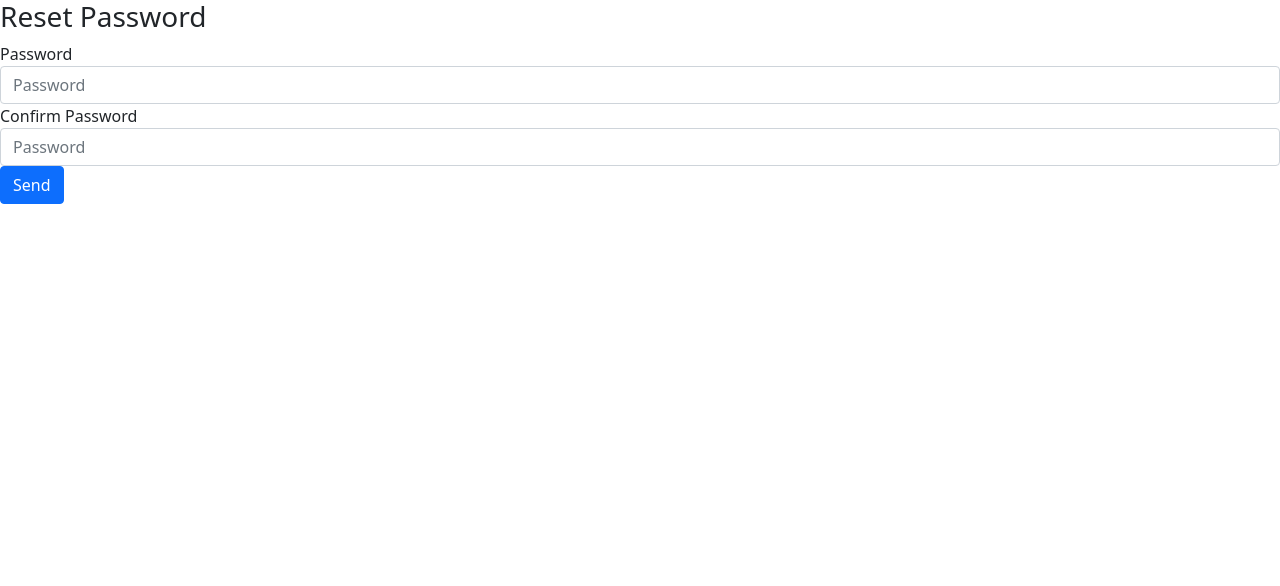
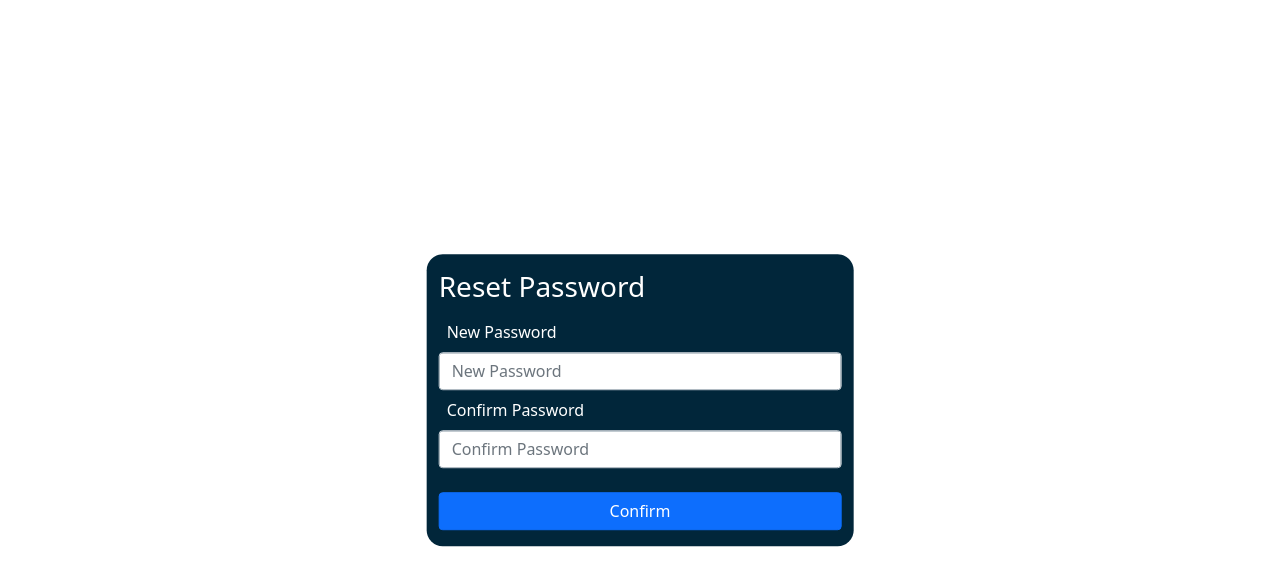
Before and after one commit to hanifnml/miniproject-todo-app-frontend, a React (Create React App) app in the folder react-app/: page /Reset in a window 1280 px wide. Shown: the top 586 px of the page. Built offline with nearby package versions, Linux system fonts and the light colour scheme.

Commit message:
syncing repos

```diff
--- a/react-app/package.json
+++ b/react-app/package.json
@@ -10,6 +10,7 @@
     "@testing-library/user-event": "^12.8.3",
     "bootstrap": "^5.1.0",
     "react": "^17.0.2",
+    "react-bootstrap-validation": "^0.1.11",
     "react-dom": "^17.0.2",
     "react-router-dom": "^5.3.0",
     "react-scripts": "4.0.3",
--- a/react-app/src/App.js
+++ b/react-app/src/App.js
@@ -2,6 +2,7 @@ import './App.css';
 import { BrowserRouter, Switch, Route } from 'react-router-dom';
 // import Navbar from './Components/Navbar';
 import Reset from "./Pages/Reset";
+import Forgot from './Pages/Forgot';
 
 function App() {
   return (
@@ -9,6 +10,7 @@ function App() {
       <BrowserRouter>
         <Switch>
           <Route exact path='/Reset' component={Reset} />
+          <Route exact path='/Forgot' component={Forgot} />
         </Switch>
       </BrowserRouter>
     </div>
--- /dev/null
+++ b/react-app/src/Pages/Forgot.js
@@ -0,0 +1,13 @@
+import React from 'react';
+import '../modules/ForgotForm';
+import ForgotForm from '../modules/ForgotForm';
+
+function Forgot() {
+  return (
+    <div>
+      <ForgotForm />
+    </div>
+  )
+}
+
+export default Forgot
--- a/react-app/src/Pages/Reset.js
+++ b/react-app/src/Pages/Reset.js
@@ -1,25 +1,10 @@
 import React from 'react';
+import ResetForm from '../modules/ResetForm';
 
 
 function Reset() {
   return (
-    <div>
-      <form className="form-reset">
-        <h3>Reset Password</h3>
-
-        <div className="form-group">
-          <label>Password</label>
-          <input type="password" className="form-control" placeholder="Password"></input>
-        </div>
-
-        <div className="form-group">
-          <label>Confirm Password</label>
-          <input type="password" className="form-control" placeholder="Password"></input>
-        </div>
-
-        <button className="btn btn-primary btn-block">Send</button>
-      </form>
-    </div>
+    <ResetForm />
   )
 }
 
--- /dev/null
+++ b/react-app/src/modules/ForgotForm.js
@@ -0,0 +1,31 @@
+import React from 'react';
+
+function ForgotForm() {
+  function handleSubmit(event) {
+    event.preventDefault();
+  }
+
+  return (
+    <div className="container">
+      <div className="row justify-content-center">
+        <div className="col-md-4 center">
+          <h3>Forgot Password</h3>
+          <p>Send Reset Confirmation to your Email</p>
+          <form onSubmit={handleSubmit}>
+            <div className="form-group">
+              <label for="email">Email Address</label>
+              <input
+                type="email" className="form-control" placeholder="example@mail.com" id="email"
+                required
+              ></input>
+            </div>
+
+            <button type="submit" value="send" className="btn btn-primary btn-md btn-block">Send</button>
+          </form>
+        </div>
+      </div>
+    </div>
+  )
+}
+
+export default ForgotForm
--- /dev/null
+++ b/react-app/src/modules/ResetForgot.css
@@ -0,0 +1,34 @@
+.center {
+  background-color: #01263a;
+  color: white;
+  border-radius: 1em;
+  padding: 1em;
+  top: 50%;
+  left: 50%;
+  position: absolute;
+  transform: translate(-50%, -50%);
+  width: 31.25em;
+}
+
+.row {
+  width: 500px;
+  display: flex;
+}
+
+label, input {
+  padding: 0.5em ;
+}
+
+.btn {
+  width: 100%;
+  margin-top: 1.5em;
+  align-items: center;
+}
+
+@media screen and (max-width: 550px) {
+  .row {
+    width: 400px;
+    justify-content: center;
+    align-items: center;
+  }
+}
--- /dev/null
+++ b/react-app/src/modules/ResetForm.js
@@ -0,0 +1,41 @@
+import React, { useState } from 'react';
+import './ResetForgot.css';
+
+
+function ResetForm() {
+
+  function handleSubmit(event) {
+    event.preventDefault();
+  }
+
+  return (
+    <div className="container">
+      <div className="row justify-content-center">
+        <div className="col-md-4 center">
+          <h3>Reset Password</h3>
+          <form onSubmit={handleSubmit}>
+            <div className="form-group">
+              <label for="new-pass">New Password</label>
+              <input
+                type="password" className="form-control" placeholder="New Password" id="new-pass"
+                required
+              ></input>
+            </div>
+
+            <div className="form-group">
+              <label for="confirm-pass">Confirm Password</label>
+              <input
+                type="password" className="form-control" placeholder="Confirm Password" id="confirm-pass"
+                required
+              ></input>
+            </div>
+
+            <button type="submit" value="confirm" className="btn btn-primary btn-md btn-block">Confirm</button>
+          </form>
+        </div>
+      </div>
+    </div>
+  )
+};
+
+export default ResetForm
```
Also changed, not shown: 1 other file (tests, documents, lock files or other folders).
